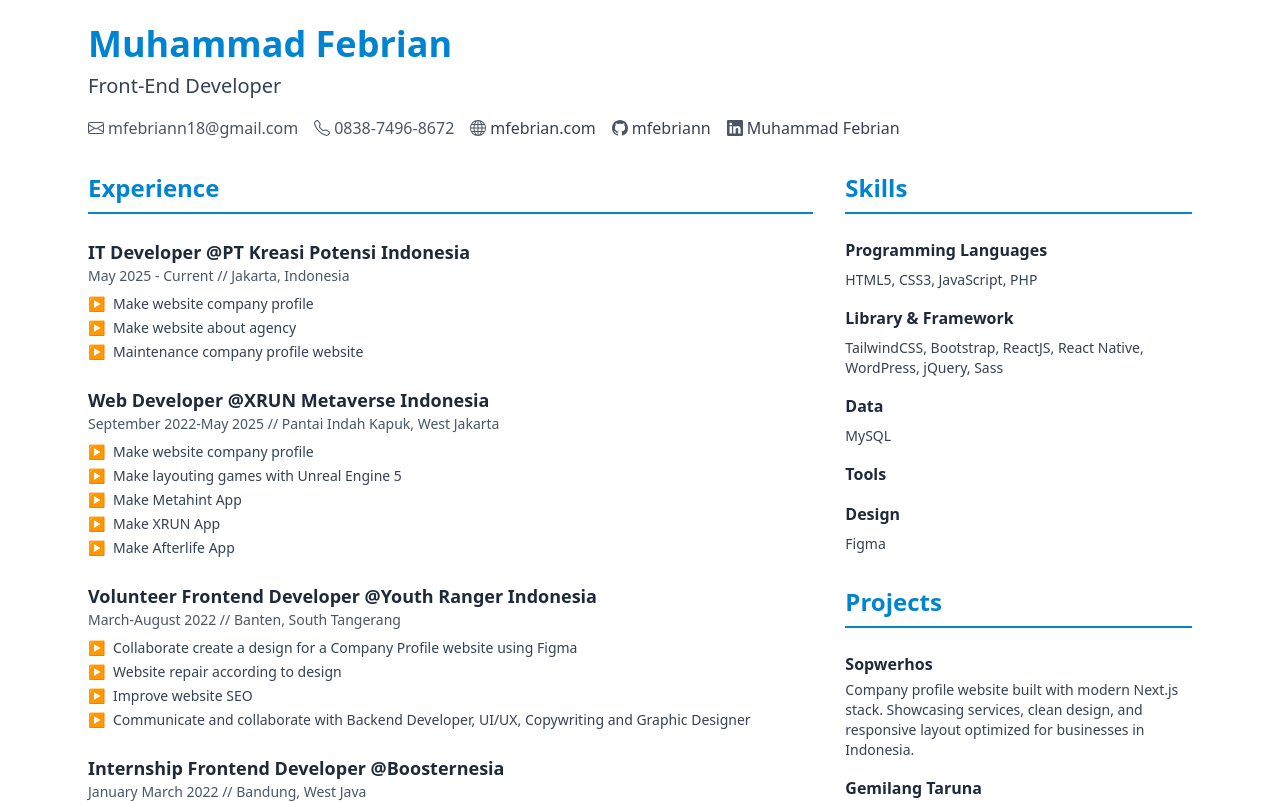
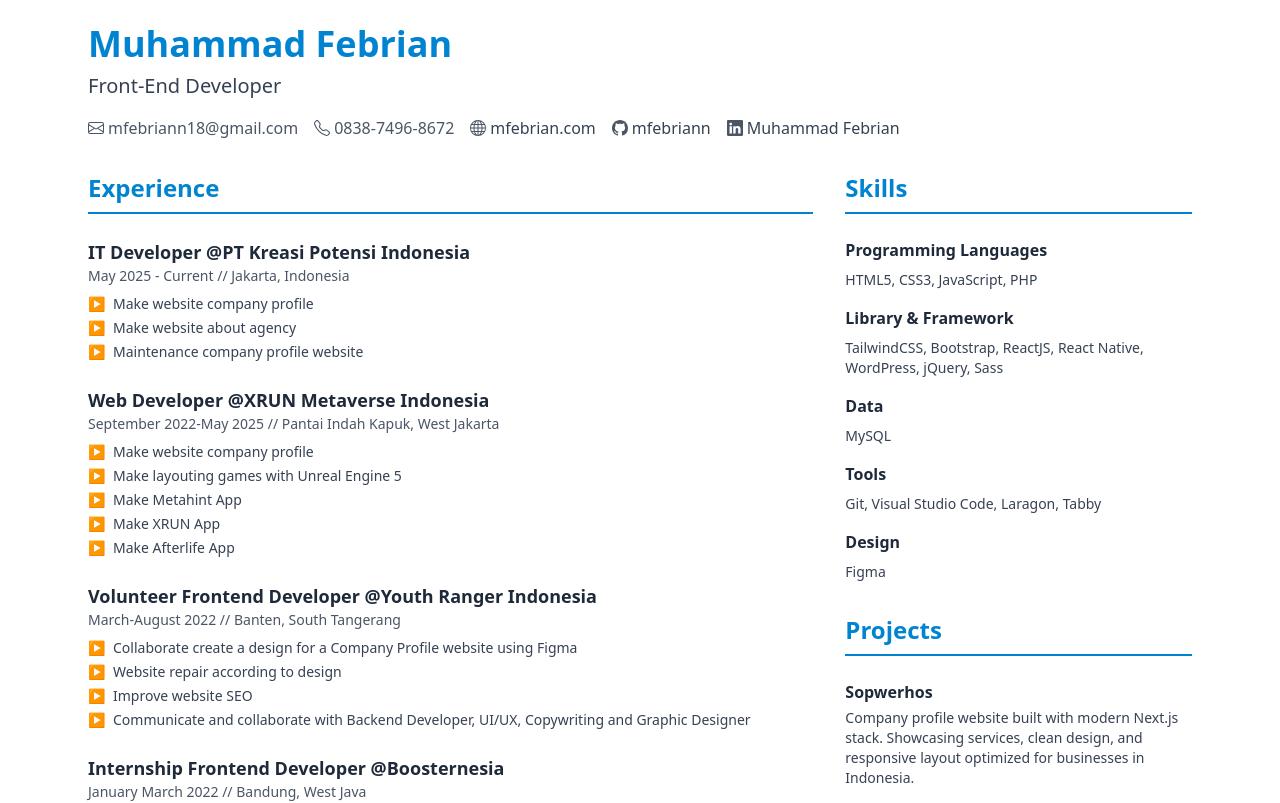
Before and after one commit to mfebriann/My-Resume-App, a React (Vite) app: page / in a window 1280 px wide. Shown: the top 803 px of the page. Built offline with nearby package versions, Linux system fonts and the light colour scheme.

Commit message:
fix: update skills

```diff
--- a/src/data/resumeData.ts
+++ b/src/data/resumeData.ts
@@ -115,8 +115,8 @@ export const resumeData: ResumeDataInterface = {
 	skills: {
 		programmingLanguages: ['HTML5', 'CSS3', 'JavaScript', 'PHP'],
 		libraryFramework: ['TailwindCSS', 'Bootstrap', 'ReactJS', 'React Native', 'WordPress', 'jQuery', 'Sass'],
-		data: ['MySQL'],
-		tools: [],
+	data: ['MySQL'],
+		tools: ['Git', 'Visual Studio Code', 'Laragon', 'Tabby'],
 		design: ['Figma'],
 	},
 	projects: [
```
